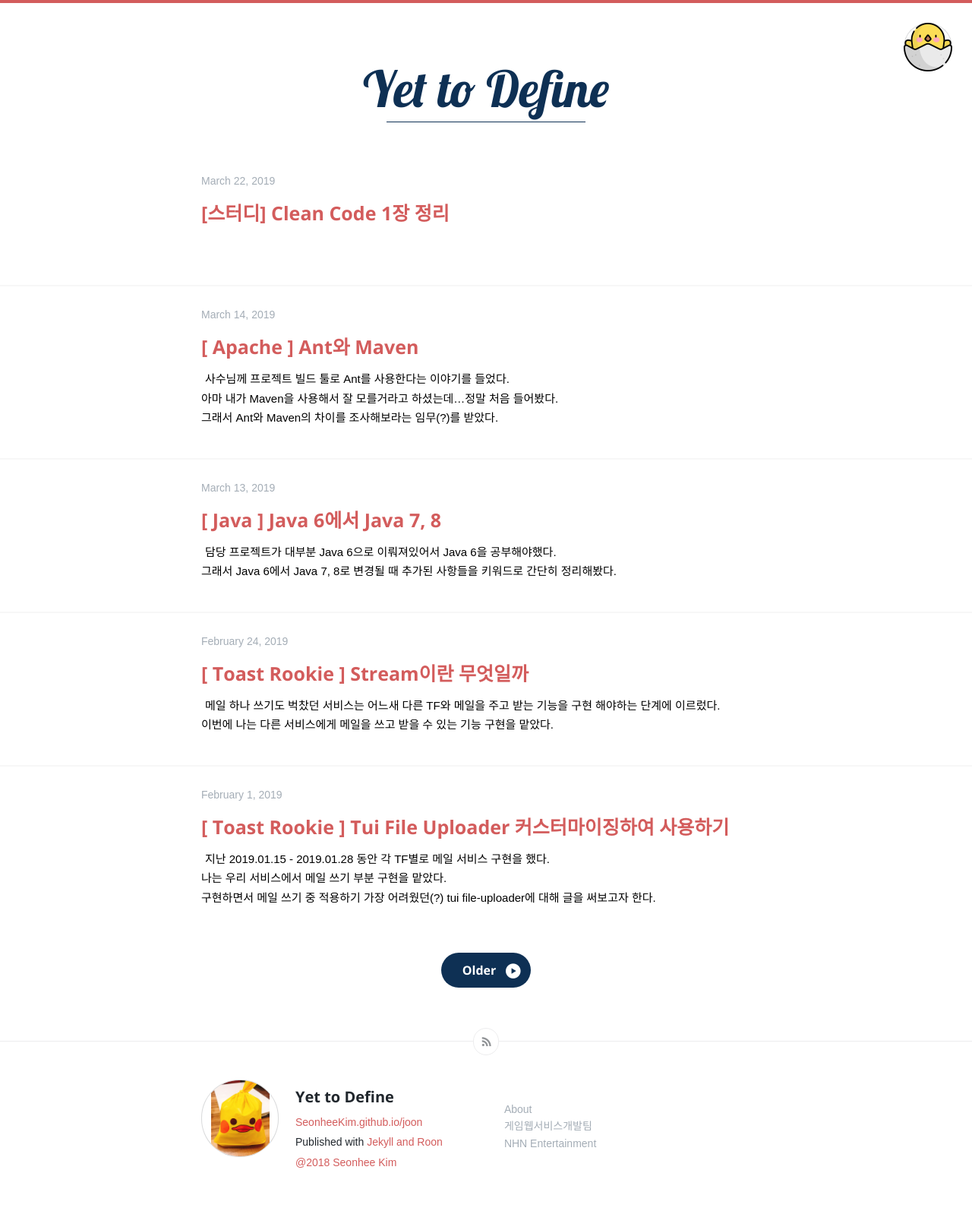
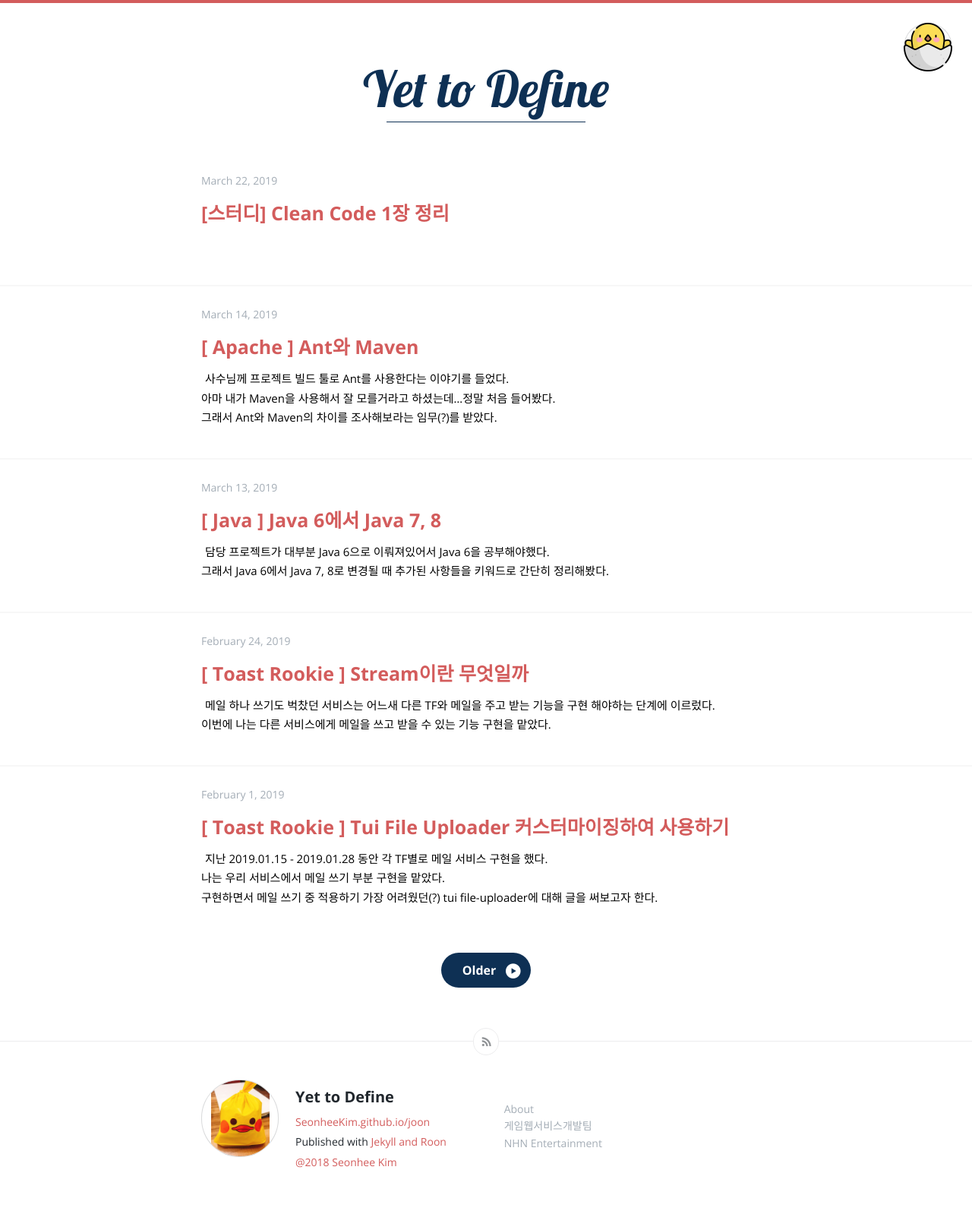
Before and after one commit to vormwald/joon, a Jekyll site: the page built from index.html, in a window 1280 px wide. Shown: the whole page at 76% size. Built offline with Jekyll 4.4.1, drawn with Linux system fonts in a browser that asks for light colours; some web fonts are replaced; Markdown is read by kramdown in place of the engine named in the settings; the list of posts is cut into pages by our own code.

Commit message:
modify font

```diff
--- a/css/screen.css
+++ b/css/screen.css
@@ -65,7 +65,7 @@
 }
 
 @font-face {
-    font-family: 'Noto Sans KR', sans-serif;
+    font-family: 'Noto Sans KR';
     src: url("../assets/fonts/NotoSansCJKkr-Black.otf") format("opentype"),
          url("../assets/fonts/NotoSansCJKkr-Bold.otf") format("opentype"),
          url("../assets/fonts/NotoSansCJKkr-Medium.otf") format("opentype"),
@@ -78,10 +78,10 @@
 }
 
 body {
-    font-family: 'Noto Sans KR', sans-serif;
+    font-family: 'Noto Sans KR', "Open Sans", "Helvetica Neue", "Helvetica-Neue", helvetica, sans-serif
 }
 body .btn, body>header h1, body article header h1, body>footer .details h4, body .post-footer .details h4, body #share_modal header a.close, body.user article.feature h1 a {
-    font-family: "Open Sans", "Helvetica Neue", "Helvetica-Neue", helvetica, sans-serif
+    font-family: 'Noto Sans KR', "Open Sans", "Helvetica Neue", "Helvetica-Neue", helvetica, sans-serif
 }
 body.serif {
     font-family: "Merriweather", "Georgia", "Times New Roman", serif
@@ -530,7 +530,7 @@
     max-width: 100%;
     overflow-x: auto;
     line-height: 1.4em;
-    font-family: "Courier New", "Courier", monospace;
+    font-family: 'Noto Sans KR', "Courier New", "Courier", monospace;
     -webkit-font-smoothing: subpixel-antialiased;
     border: 1px solid #ededee;
     background-color: #f9f9fa;
```
